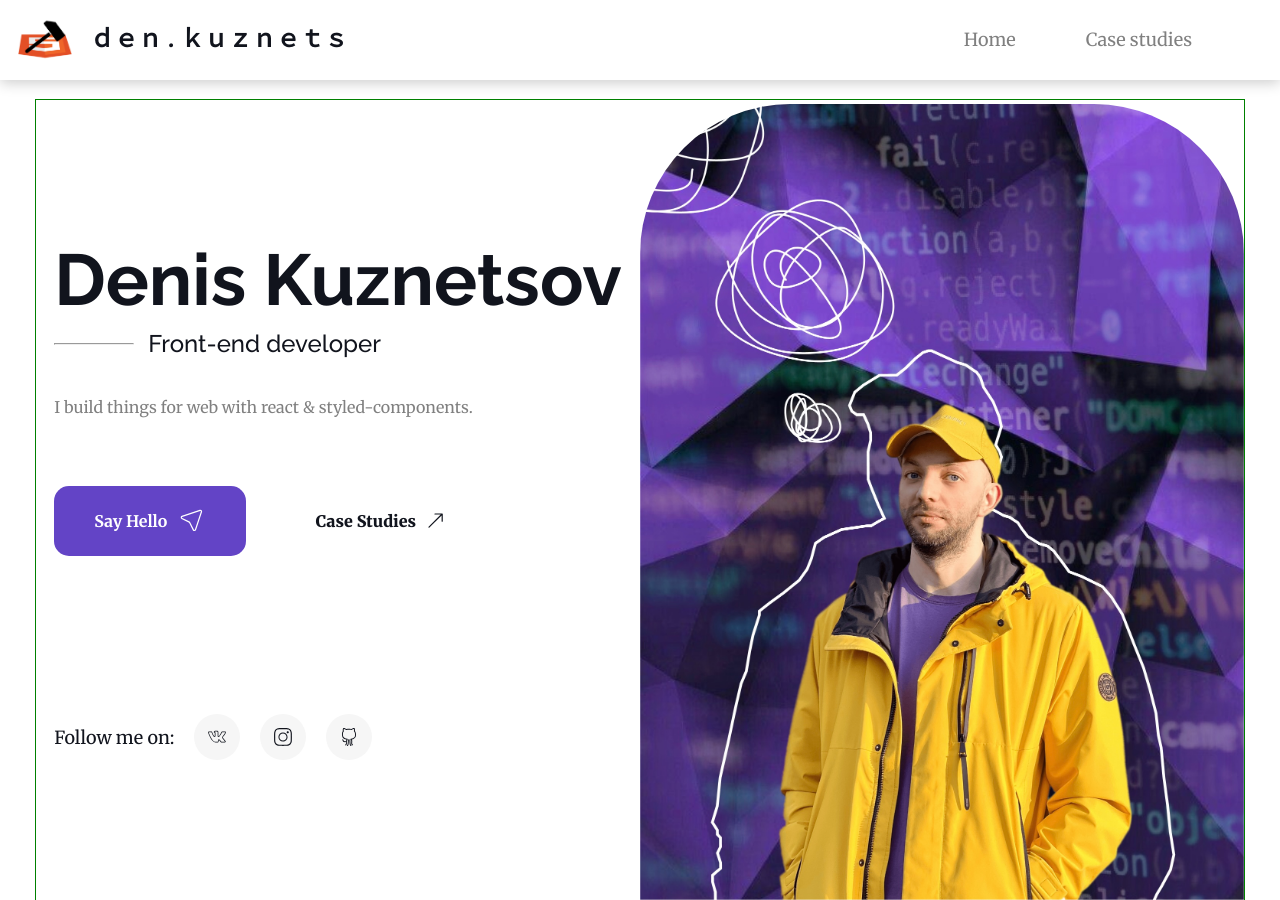
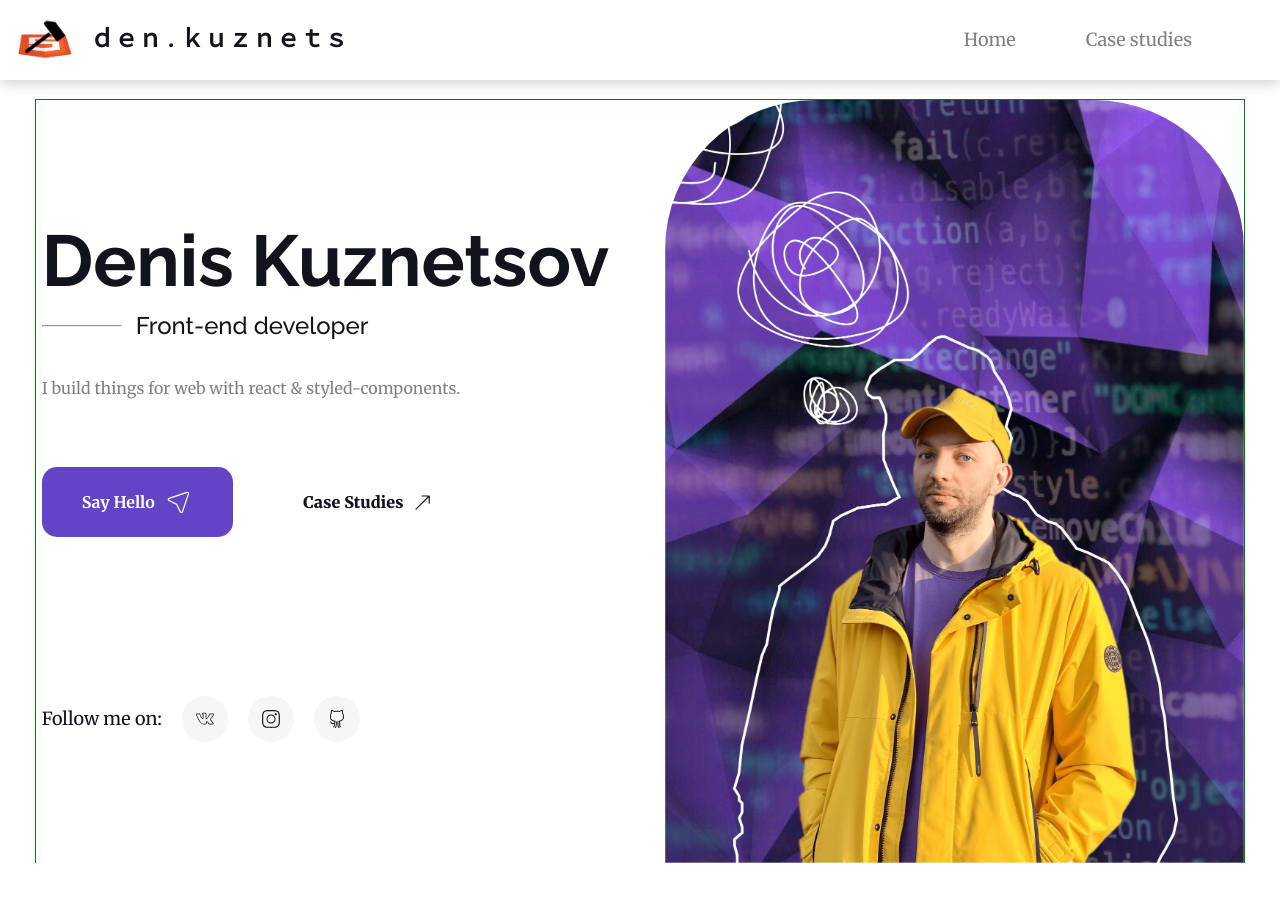
Before and after one commit to DenKuznets/portfolio, a React (Vite) app: page / in a window 1280 px wide. After the commit the page ends 863 px from the top, so only its background shows below. Built offline with nearby package versions, Linux system fonts and the light colour scheme.

Commit message:
hero done

```diff
--- a/src/components/styled/Hero.styled.js
+++ b/src/components/styled/Hero.styled.js
@@ -1,35 +1,42 @@
 import styled from "styled-components";
 import { screen } from "../../../utils";
 
-const heroColumn = "1165px";
+const textContentHeight100 = "1063px";
+const heroImageNone = "967px";
+const heroTextContentCenterAll = "536px";
 
 const HeroStyled = styled.div`
-    /* margin: 5rem auto 0; */
-    /* margin: 0 auto; */
     .hero {
         outline: 1px solid green;
         display: grid;
         grid-template-columns: 1fr 1fr;
-        /* gap: 150px; */
+        gap: 50px;
         margin: 0 auto;
-        @media only screen and (max-width: ${heroColumn}) {
-            /* grid-template-columns: 1fr; */
-            /* gap: 40px; */
+
+        @media only screen and (max-width: ${heroImageNone}) {
+            grid-template-columns: 1fr;
         }
         &__text {
             /* outline: 1px solid red; */
+            /* background-color: yellow; */
             display: flex;
             align-items: center;
             justify-content: center;
-            @media only screen and (max-width: ${heroColumn}) {
-                align-items: flex-end;
-            }
-            /* background-color: yellow; */
             &-content {
                 /* outline: 1px solid red; */
+                display: flex;
+                flex-direction: column;
+                @media only screen and (max-width: ${textContentHeight100}) {
+                    height: 100%;
+                }
+                @media only screen and (max-width: ${heroTextContentCenterAll}) {
+                    align-items: center;
+                    text-align: center;
+                }
                 h1 {
                     margin-bottom: 0.1em;
                 }
+
                 &-h3container {
                     display: flex;
                     align-items: center;
@@ -39,22 +46,41 @@ const HeroStyled = styled.div`
                         width: 80px;
                         margin: 0;
                         margin-right: 14px;
+                        @media only screen and (max-width: 322px) {
+                            width: 50px;
+                        }
+                    }
+                    h3{
+                        text-align: start;
                     }
                 }
                 &-aboutme {
                     margin-bottom: 4.2em;
-                    /* max-width: 300px; */
                 }
                 &-btns {
                     display: flex;
                     gap: 30px;
                     margin-bottom: 8.8em;
+                    @media only screen and (max-width: ${textContentHeight100}) {
+                        margin-bottom: auto;
+                    }
+                    @media only screen and (max-width: ${heroImageNone}) {
+                        margin-bottom: 1.8em;
+                    }
+                    @media only screen and (max-width: ${heroTextContentCenterAll}) {
+                        flex-direction: column;
+                        align-items: center;
+                    }
                 }
 
                 &-socials {
                     display: flex;
                     align-items: center;
                     gap: 20px;
+                    @media only screen and (max-width: ${heroTextContentCenterAll}) {
+                        flex-direction: column;
+                    }
+
                     span {
                         color: ${({ theme }) => theme.hero.socialsTextColor};
                     }
@@ -72,14 +98,12 @@ const HeroStyled = styled.div`
             &-content {
                 max-width: 700px;
                 width: 100%;
-                min-height: 800px;
                 display: flex;
                 justify-content: center;
                 align-items: flex-end;
                 max-width: 700px;
-                @media only screen and (max-width: ${heroColumn}) {
-                    /* display: none; */
-                    min-height: unset;
+                @media only screen and (max-width: ${heroImageNone}) {
+                    display: none;
                 }
                 img {
                     border-radius: 150px 150px 0 0;
--- a/src/globalStyles.js
+++ b/src/globalStyles.js
@@ -102,7 +102,7 @@ h1,h2,h3,h4,h5,h6 {
 h1 {
     font-size: 4.5rem;
     line-height: 1.1;
-    @media (max-width: ${screen.px480}) {
+    @media (max-width: ${screen.mobileL}) {
         font-size: 3rem;
     }
 }
@@ -112,18 +112,16 @@ h1 {
 h3 {
     font-size: 1.5rem;
     font-weight: 500;
-    @media (max-width: ${screen.px480}) {
+    @media (max-width: ${screen.mobileL}) {
         font-size: 1rem;
     }
 }
 p {
   font-size: 1rem;
   color: ${({ theme }) => theme.global.pTextColor};
-    @media (max-width: ${screen.px992}) {
-        max-width: 300px;
-    }
 
-    @media (max-width: ${screen.px480}) {
+
+    @media (max-width: ${screen.mobileL}) {
         font-size: 0.8rem;
     }
 }
--- a/utils.js
+++ b/utils.js
@@ -22,12 +22,13 @@ export function isVisible(elem) {
 }
 
 export const screen = {
-    px1400: "1400px",
-    px1200: "1200px",
-    px992: "992px",
-    px768: "768px",
-    px576: "576px",
-    px480: "480px",
+    uhd: "2560px",
+    laptopL: "1400px",
+    laptop: "1024px",
+    tablet: "768px",
+    mobileL: "425px",
+    mobileM: "375px",
+    mobileS: "320px",
 };
 
 export const maskPattern = [
```
Also changed, not shown: src/components/styled/Header.styled.js (+5 -5 lines), 2 other files (tests, documents, lock files or other folders).
